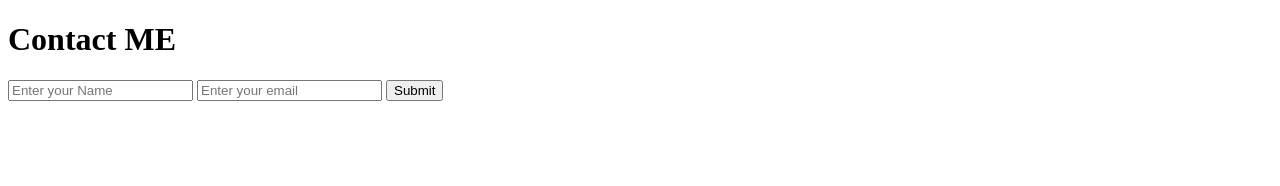
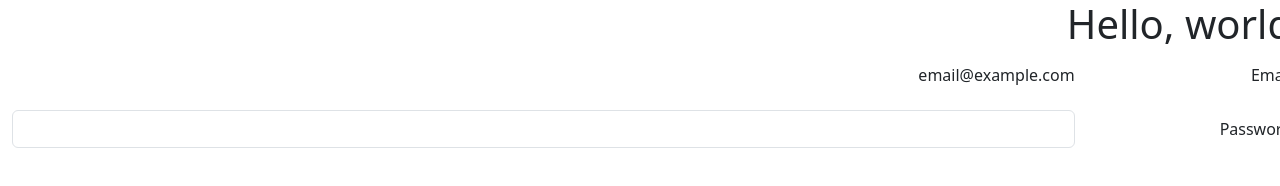
Before and after one commit to mihirkanojia95/my-portfolio, a plain HTML site: page contact.html in a window 1280 px wide. Drawn offline with nearby package versions, Linux system fonts and the light colour scheme.

Commit message:
improved contact

```diff
--- a/contact.html
+++ b/contact.html
@@ -1,19 +1,56 @@
 <!DOCTYPE html>
-<html lang="en">
-<head>
-    <meta charset="UTF-8">
-    <meta http-equiv="X-UA-Compatible" content="IE=edge">
-    <meta name="viewport" content="width=device-width, initial-scale=1.0">
-    <title>Contact Me Pages</title>
-</head>
-<body>
-    <h1>Contact ME</h1>
+<html lang="ar" dir="rtl">
+  <head>
+    <!-- Required meta tags -->
+    <meta charset="utf-8" />
+    <meta name="viewport" content="width=device-width, initial-scale=1" />
 
-    <form action="">
-        <input type="text" placeholder="Enter your Name">
-        <input type="email" placeholder="Enter your email">
-        <input type="submit" value="Submit">
+    <!-- Bootstrap CSS -->
+    <link
+      rel="stylesheet"
+      href="https://cdn.jsdelivr.net/npm/bootstrap@5.3.0/dist/css/bootstrap.rtl.min.css"
+      integrity="sha384-PJsj/BTMqILvmcej7ulplguok8ag4xFTPryRq8xevL7eBYSmpXKcbNVuy+P0RMgq"
+      crossorigin="anonymous"
+    />
 
-    </form>
-</body>
+    <title>Hello, world</title>
+  </head>
+  <body>
+    <h1>Hello, world</h1>
+
+    <div class="mb-3 row">
+      <label for="staticEmail" class="col-sm-2 col-form-label">Email</label>
+      <div class="col-sm-10">
+        <input
+          type="text"
+          readonly
+          class="form-control-plaintext"
+          id="staticEmail"
+          value="email@example.com"
+        />
+      </div>
+    </div>
+    <div class="mb-3 row">
+      <label for="inputPassword" class="col-sm-2 col-form-label"
+        >Password</label
+      >
+      <div class="col-sm-10">
+        <input type="password" class="form-control" id="inputPassword" />
+      </div>
+    </div>
+    <!-- Optional JavaScript; choose one of the two! -->
+
+    <!-- Option 1: Bootstrap Bundle with Popper -->
+    <script
+      src="https://cdn.jsdelivr.net/npm/bootstrap@5.3.0/dist/js/bootstrap.bundle.min.js"
+      integrity="sha384-geWF76RCwLtnZ8qwWowPQNguL3RmwHVBC9FhGdlKrxdiJJigb/j/68SIy3Te4Bkz"
+      crossorigin="anonymous"
+    ></script>
+
+    <!-- Option 2: Separate Popper and Bootstrap JS -->
+    <!--
+    <script src="https://cdn.jsdelivr.net/npm/@popperjs/core@2.11.8/dist/umd/popper.min.js" integrity="sha384-I7E8VVD/ismYTF4hNIPjVp/Zjvgyol6VFvRkX/vR+Vc4jQkC+hVqc2pM8ODewa9r" crossorigin="anonymous"></script>
+    <script src="https://cdn.jsdelivr.net/npm/bootstrap@5.3.0/dist/js/bootstrap.min.js" integrity="sha384-fbbOQedDUMZZ5KreZpsbe1LCZPVmfTnH7ois6mU1QK+m14rQ1l2bGBq41eYeM/fS" crossorigin="anonymous"></script>
+    -->
+  </body>
 </html>
```
Also changed, not shown: feature.html (added, +11 -0 lines).
